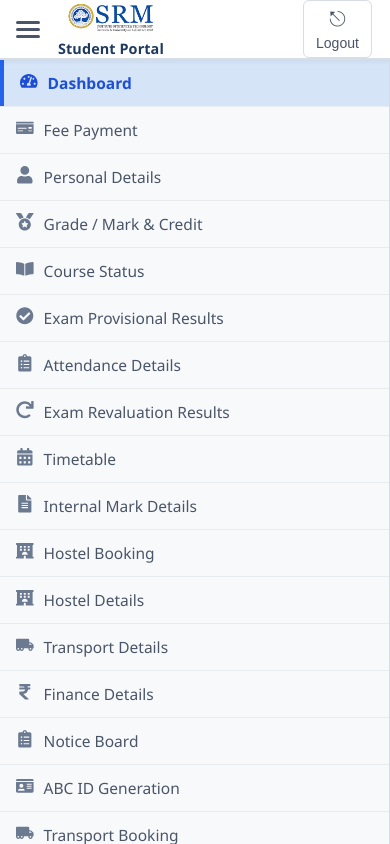
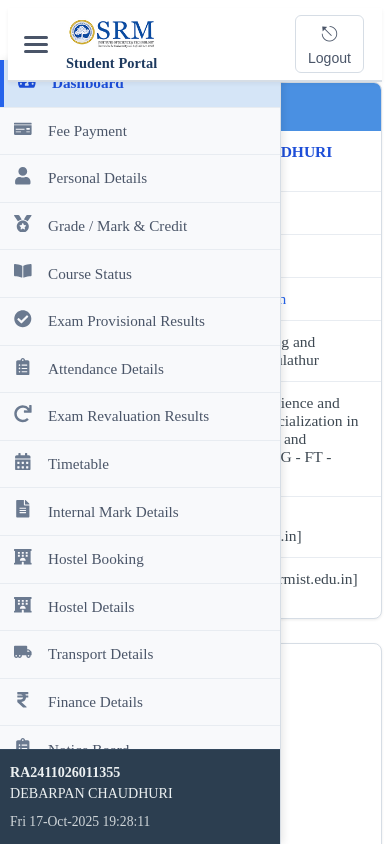
Before and after one commit to ed6095-web/srm_student_portal, a React (Create React App) app: page / in a window 390 px wide. Shown: the top 844 px of the page. Built offline with nearby package versions, Linux system fonts and the light colour scheme.

Commit message:
Refactor sidebar styles for better layout and responsiveness
Updated sidebar styles for improved responsiveness and visual consistency.

```diff
--- a/src/styles/App.css
+++ b/src/styles/App.css
@@ -1,32 +1,3 @@
-* {
-  margin: 0;
-  padding: 0;
-  box-sizing: border-box;
-}
-
-body {
-  font-family: 'Segoe UI', Tahoma, Geneva, Verdana, sans-serif;
-  background: #ecf1f8;
-}
-
-.app-wrapper {
-  display: flex;
-  flex-direction: column;
-  min-height: 100vh;
-}
-
-.app-container {
-  display: flex;
-  flex: 1;
-  background: #ecf1f8;
-}
-
-.main-content {
-  flex: 1;
-  padding: 24px;
-  overflow-y: auto;
-}
-
 /* Sidebar */
 .sidebar {
   width: 240px;
@@ -34,10 +5,9 @@
   border-right: 1px solid #d6dde5;
   display: flex;
   flex-direction: column;
-  min-height: calc(100vh - 60px);
+  min-height: calc(100vh - 76px);
+  transition: transform 0.3s ease;
 }
-
-
 
 .sidebar nav {
   flex: 1;
@@ -46,6 +16,8 @@
 
 .sidebar nav ul {
   list-style: none;
+  padding: 0;
+  margin: 0;
 }
 
 .sidebar nav li {
@@ -55,18 +27,19 @@
 .sidebar-link {
   display: flex;
   align-items: center;
-  padding: 11px 16px;
+  padding: 14px 16px;
   color: #4a5568;
   text-decoration: none;
   cursor: pointer;
   transition: background 0.2s, color 0.2s;
-  font-size: 0.97rem;
+  font-size: 1rem;
 }
 
 .sidebar-link .sidebar-icon {
-  margin-right: 10px;
-  font-size: 1.1rem;
+  margin-right: 12px;
+  font-size: 1.2rem;
   color: #6b7a90;
+  min-width: 24px;
 }
 
 .sidebar-link:hover {
@@ -93,7 +66,7 @@
   cursor: default;
 }
 
-/* Sidebar Footer (dark strip) */
+/* Sidebar Footer */
 .sidebar-footer {
   background: #2c3e50;
   color: #ecf0f1;
@@ -106,22 +79,39 @@
   line-height: 1.5;
 }
 
-/* Responsive */
+/* Mobile Responsive */
 @media (max-width: 900px) {
   .sidebar {
-    width: 200px;
+    width: 260px;
+    position: fixed;
+    left: 0;
+    top: 65px;
+    height: calc(100vh - 65px);
+    z-index: 90;
+    box-shadow: 2px 0 8px rgba(0,0,0,0.1);
+  }
+  .main-content {
+    margin-left: 0;
   }
 }
 
 @media (max-width: 700px) {
-  .app-container {
-    flex-direction: column;
+  .sidebar {
+    width: 75%;
+    max-width: 280px;
+    top: 60px;
+    height: calc(100vh - 60px);
   }
-  .sidebar {
-    width: 100%;
-    min-height: auto;
+  .sidebar-link {
+    padding: 12px 14px;
+    font-size: 0.95rem;
+  }
+  .sidebar-link .sidebar-icon {
+    font-size: 1.1rem;
+    margin-right: 10px;
   }
   .sidebar-footer {
-    display: none;
+    padding: 12px 10px;
+    font-size: 0.88rem;
   }
 }
```
